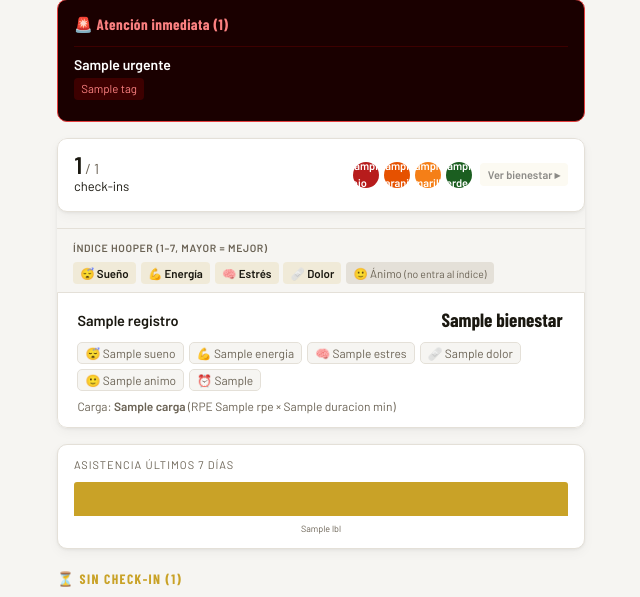
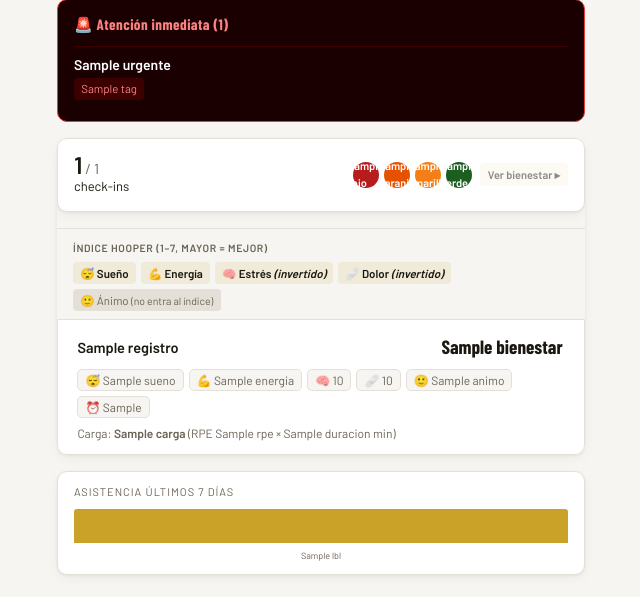
Before and after one commit to nesdimuk/miplantel, a FastAPI app: template app/templates/informe.html in a window 1280 px wide, after a click that opens the changed part. Shown: the part 80-677 px from the top of the page, without its empty margins (319-959 px from the left). Run offline with FastAPI, Linux system fonts and the light colour scheme; the template is opened without the code that fills it: most values are stand-ins (such as "Sample title", 1, 10 or a date in 2020); some web fonts are replaced.

Commit message:
fix: mostrar valor efectivo de estrés/dolor en chips + README corregido
- Chips 🧠 y 🩹 muestran (8-x) en vez del valor raw declarado
- Chip se colorea en rojo si el valor efectivo <= 3
- Leyenda actualizada: indica cuáles son invertidos
- README: fórmula Hooper corregida (ánimo no entra, estrés sí se invierte)

Co-Authored-By: Claude Sonnet 4.6 <noreply@anthropic.com>

```diff
--- a/app/static/informe.css
+++ b/app/static/informe.css
@@ -388,3 +388,6 @@ details.inasistencias[open] summary::after { transform: rotate(90deg); }
   font-style: normal;
   font-size: 10.5px;
 }
+
+/* chip valor bajo (estrés/dolor efectivo ≤3) */
+.chip-bajo { background: rgba(229,62,62,.15); color: #fc8181; font-weight: 700; }
--- a/app/templates/informe.html
+++ b/app/templates/informe.html
@@ -59,8 +59,8 @@
       <div class="leyenda-items">
         <span class="leyenda-item activo">😴 Sueño</span>
         <span class="leyenda-item activo">💪 Energía</span>
-        <span class="leyenda-item activo">🧠 Estrés</span>
-        <span class="leyenda-item activo">🩹 Dolor</span>
+        <span class="leyenda-item activo">🧠 Estrés <em>(invertido)</em></span>
+        <span class="leyenda-item activo">🩹 Dolor <em>(invertido)</em></span>
         <span class="leyenda-item inactivo">🙂 Ánimo <em>(no entra al índice)</em></span>
       </div>
     </div>
@@ -78,8 +78,8 @@
         <div class="card-chips">
           {% if r.sueno   is not none %}<span class="chip">😴 {{ r.sueno }}</span>{% endif %}
           {% if r.energia is not none %}<span class="chip">💪 {{ r.energia }}</span>{% endif %}
-          {% if r.estres  is not none %}<span class="chip">🧠 {{ r.estres }}</span>{% endif %}
-          {% if r.dolor   is not none %}<span class="chip">🩹 {{ r.dolor }}</span>{% endif %}
+          {% if r.estres  is not none %}<span class="chip {% if (8 - r.estres) <= 3 %}chip-bajo{% endif %}">🧠 {{ 8 - r.estres }}</span>{% endif %}
+          {% if r.dolor   is not none %}<span class="chip {% if (8 - r.dolor) <= 3 %}chip-bajo{% endif %}">🩹 {{ 8 - r.dolor }}</span>{% endif %}
           {% if r.animo   is not none %}<span class="chip">🙂 {{ r.animo }}</span>{% endif %}
           {% if r.hora_inicio %}<span class="chip">⏰ {{ r.hora_inicio }}</span>{% endif %}
           {% if r.molestia_previa %}<span class="chip chip-molestia">🩹 {{ r.molestia_severidad or 'molestia' }}{% if r.molestia_zona %} — {{ r.molestia_zona }}{% endif %}</span>{% endif %}
```
Also changed, not shown: README.md.
